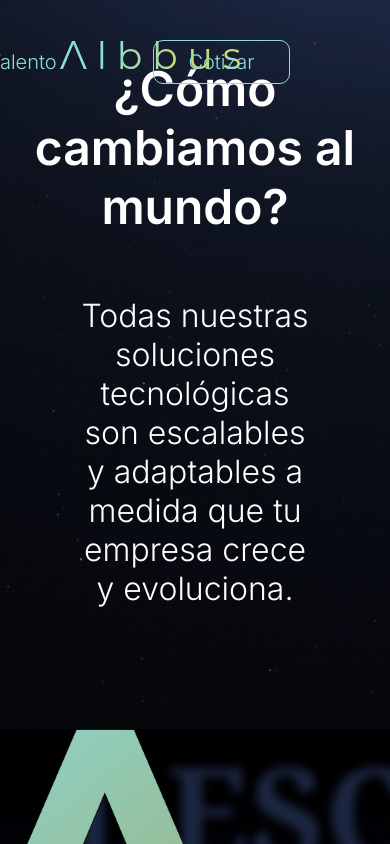
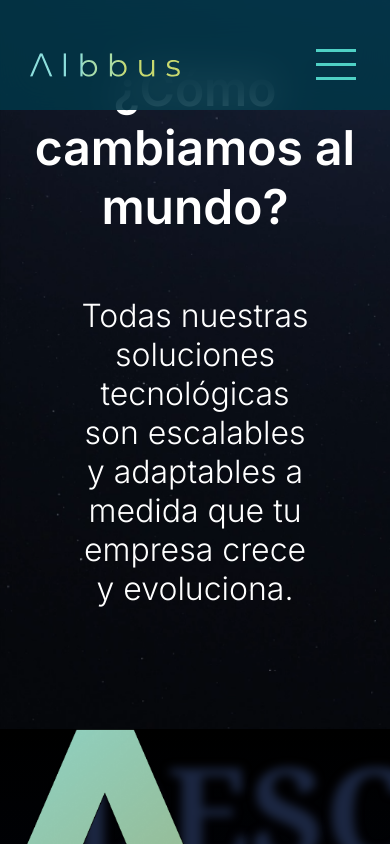
Before and after one commit to Pixabyte-Corporation/albbus-website, a Next.js app: page /trabajo in a window 390 px wide. Shown: the top 844 px of the page. Built offline with nearby package versions, Linux system fonts and the light colour scheme.

Commit message:
Header responsive

```diff
--- a/package.json
+++ b/package.json
@@ -11,6 +11,7 @@
   "dependencies": {
     "eslint": "8.43.0",
     "eslint-config-next": "^12.0.4",
+    "hamburger-react": "^2.5.0",
     "next": "13.4.7",
     "react": "18.2.0",
     "react-dom": "18.2.0",
--- a/src/app/globals.scss
+++ b/src/app/globals.scss
@@ -8,15 +8,22 @@
 
 header {
   width: 100%;
-  height: 120px;
+  height: 13vh;
+
+  /* ----- Delete this block ----- */
+  background: #013748d1;
+  backdrop-filter: blur(20px);
+  /* ----------------------------- */
 
   position: fixed;
   top: 0;
   left: 0;
 
-  z-index: 2;
+  z-index: 10;
 }
 
 main {
   overflow-x: hidden;
+
+  z-index: -10;
 }
--- a/src/components/banner/Banner.module.scss
+++ b/src/components/banner/Banner.module.scss
@@ -1,3 +1,4 @@
+
   .container {
     width: 100%;
     height: 100vh;
--- a/src/components/navbar/Navbar.module.scss
+++ b/src/components/navbar/Navbar.module.scss
@@ -1,13 +1,24 @@
-.logo{
+@media (min-width: 1200px) {
+  .position {
+    display: none;
+  }
+
+  .nav {
+    display: flex;
+  }
+
+  .container {
+    position: absolute;
+    top: 40px;
+    left: 40px;
+  }
+
+  .logo {
     width: 180px;
     height: 30px;
+  }
 
-    position: absolute;
-    top: 40px;
-    left: 60px;
-}
-
-.elements{
+  .elements {
     width: 811px;
     height: 24px;
 
@@ -15,30 +26,33 @@
 
     position: absolute;
     top: 50px;
-    right: 100px;
+    right: 50px;
 
     display: flex;
-    justify-content: space-between;
+    // justify-content: space-between;
+    justify-content: flex-end;
     align-items: center;
 
     list-style: none;
-}
+  }
 
-.aLink{
+  .aLink {
+    margin-left: 30px; //delete in the original page
+
     font-family: "Inter";
     font-size: 20px;
     font-weight: 300;
     text-decoration: none;
-    color: #8CDEDC;
+    color: #8cdedc;
 
     cursor: default;
-}
+  }
 
-.btnQuote{
+  .btnQuote {
     width: 137px;
     height: 44px;
 
-    border: 1px solid #91DDD2;
+    border: 1px solid #91ddd2;
     border-radius: 10px;
     background: none;
 
@@ -46,5 +60,188 @@
     font-size: 20px;
     font-weight: 300;
     text-decoration: none;
-    color: #8CDEDC;
+    color: #8cdedc;
+  }
 }
+
+@media (min-width: 769px) and (max-width: 1199px) {
+  .noNav {
+    display: none;
+  }
+
+  .nav {
+    width: 370px;
+    height: calc(100vh - 13vh);
+
+    display: flex;
+
+    position: absolute;
+    top: 100%;
+    right: 0;
+
+    background: #013748d1;
+
+    z-index: 10;
+  }
+
+  .position {
+    display: flex;
+
+    position: absolute;
+    top: 40px;
+    right: 30px;
+
+    z-index: 30;
+  }
+
+  .container {
+    position: absolute;
+    top: 40px;
+    left: 30px;
+  }
+
+  .logo {
+    width: 180px;
+    height: 30px;
+  }
+
+  .elements {
+    width: 100%;
+    height: 100%;
+
+    padding: 0;
+
+    display: flex;
+    flex-direction: column;
+    align-items: center;
+
+    list-style: none;
+  }
+
+  .element {
+    width: 100%;
+    height: 10%;
+
+    display: flex;
+    justify-content: center;
+    align-items: center;
+  }
+
+  .aLink {
+    margin-right: 30px; //delete in the original page
+
+    font-family: "Inter";
+    font-size: x-large;
+    font-weight: 300;
+    text-decoration: none;
+    color: #8cdedc;
+
+    cursor: default;
+  }
+
+  .btnQuote {
+    width: 137px;
+    height: 44px;
+
+    border: 1px solid #91ddd2;
+    border-radius: 10px;
+    background: none;
+
+    font-family: "Inter";
+    font-size: 20px;
+    font-weight: 300;
+    text-decoration: none;
+    color: #8cdedc;
+  }
+}
+
+@media (max-width: 768px){
+  .noNav {
+    display: none;
+  }
+
+  .nav {
+    width: 100%;
+    height: calc(100vh - 13vh);
+
+    display: flex;
+
+    position: absolute;
+    top: 100%;
+    right: 0;
+
+    background: #013748d1;
+
+    z-index: 10;
+  }
+
+  .position {
+    display: flex;
+
+    position: absolute;
+    top: 40px;
+    right: 30px;
+
+    z-index: 30;
+  }
+
+  .container {
+    position: absolute;
+    top: 50px;
+    left: 30px;
+  }
+
+  .logo {
+    width: 150px;
+    height: 30px;
+  }
+
+  .elements {
+    width: 100%;
+    height: 100%;
+
+    padding: 0;
+
+    display: flex;
+    flex-direction: column;
+    align-items: center;
+
+    list-style: none;
+  }
+
+  .element {
+    width: 100%;
+    height: 10%;
+
+    display: flex;
+    justify-content: center;
+    align-items: center;
+  }
+
+  .aLink {
+    margin-right: 30px; //delete in the original page
+
+    font-family: "Inter";
+    font-size: x-large;
+    font-weight: 300;
+    text-decoration: none;
+    color: #8cdedc;
+
+    cursor: default;
+  }
+
+  .btnQuote {
+    width: 137px;
+    height: 44px;
+
+    border: 1px solid #91ddd2;
+    border-radius: 10px;
+    background: none;
+
+    font-family: "Inter";
+    font-size: 20px;
+    font-weight: 300;
+    text-decoration: none;
+    color: #8cdedc;
+  }
+}
--- a/src/components/navbar/index.jsx
+++ b/src/components/navbar/index.jsx
@@ -2,34 +2,87 @@ import "../../app/globals.scss";
 import style from "./Navbar.module.scss";
 
 import Image from "next/image";
+import { Squash as Hamburger } from "hamburger-react";
+import { useState, useEffect } from "react";
 
 import logotype from "@/assets/img/logotype.svg";
 
 export default function Navbar() {
+  const [isOpen, setOpen] = useState(false);
+  const [menu, setMenu] = useState(style.noNav);
+
+  useEffect(() => {
+    window.addEventListener("resize", () => {
+      statusGral;
+      setOpen(false);
+      setMenu(style.noNav);
+    });
+  }, []);
+
+  const statusGral = () => {
+    if (window.innerWidth >= 1200) {
+      setMenu(style.nav);
+      return setOpen(false);
+    } else {
+      setMenu(style.noNav);
+      return setOpen(!isOpen);
+    }
+  };
+
+  const menuVision = (toggled) => {
+    if (toggled) {
+      setMenu(style.nav);
+    } else {
+      setMenu(style.noNav);
+    }
+  };
+
+  const statusMenu = () => {
+    setMenu(style.noNav);
+  };
+
   return (
     <header className={style.header}>
-      <Image className={style.logo} src={logotype} alt="Albbus" />
-      <nav>
+      <a href="/home" className={style.container} onClick={statusMenu}>
+        <Image className={style.logo} src={logotype} alt="Albbus" />
+      </a>
+      <div id="hamburguer" className={style.position}>
+        <Hamburger
+          color="#4FD1C5"
+          distance="lg"
+          size={40}
+          toggled={isOpen}
+          toggle={statusGral}
+          onToggle={(toggled) => {
+            menuVision(toggled);
+          }}
+        />
+      </div>
+      <nav className={menu}>
         <ul className={style.elements}>
-          <li className={style.element}>
+          {/* <li className={style.element}>
             <a href="" className={style.aLink}>
               Acerca de
             </a>
-          </li>
-          <li className={style.element}>
-            <a href="" className={style.aLink}>
+          </li> */}
+          <li className={style.element} onClick={statusMenu}>
+            <a href="/trabajo" className={style.aLink}>
               Nuestro trabajo
             </a>
           </li>
-          <li className={style.element}>
+          {/* <li className={style.element}>
             <a href="" className={style.aLink}>
               Nuestro Talento
             </a>
-          </li>
-          <li className={style.element}>
-            <button type="submit" className={style.btnQuote}>
-              Cotizar
-            </button>
+          </li> */}
+          <li className={style.element} onClick={statusMenu}>
+            {/* <button type="submit" className={style.btnQuote}> "uncomment" */}
+            <a href="#contactanos" className={style.aLink}>
+              Contáctanos
+            </a>
+            {/* Cotizar  <- this is the original tag, delete "Contáctanos"
+               and chage "href" by new url*/}
+            {/* </button>  "uncomment" */}
           </li>
         </ul>
       </nav>
```
Also changed, not shown: src/components/contact/index.jsx (+8 -10 lines), 1 other file (tests, documents, lock files or other folders). Lines whose indentation alone changed are shown as unchanged.
